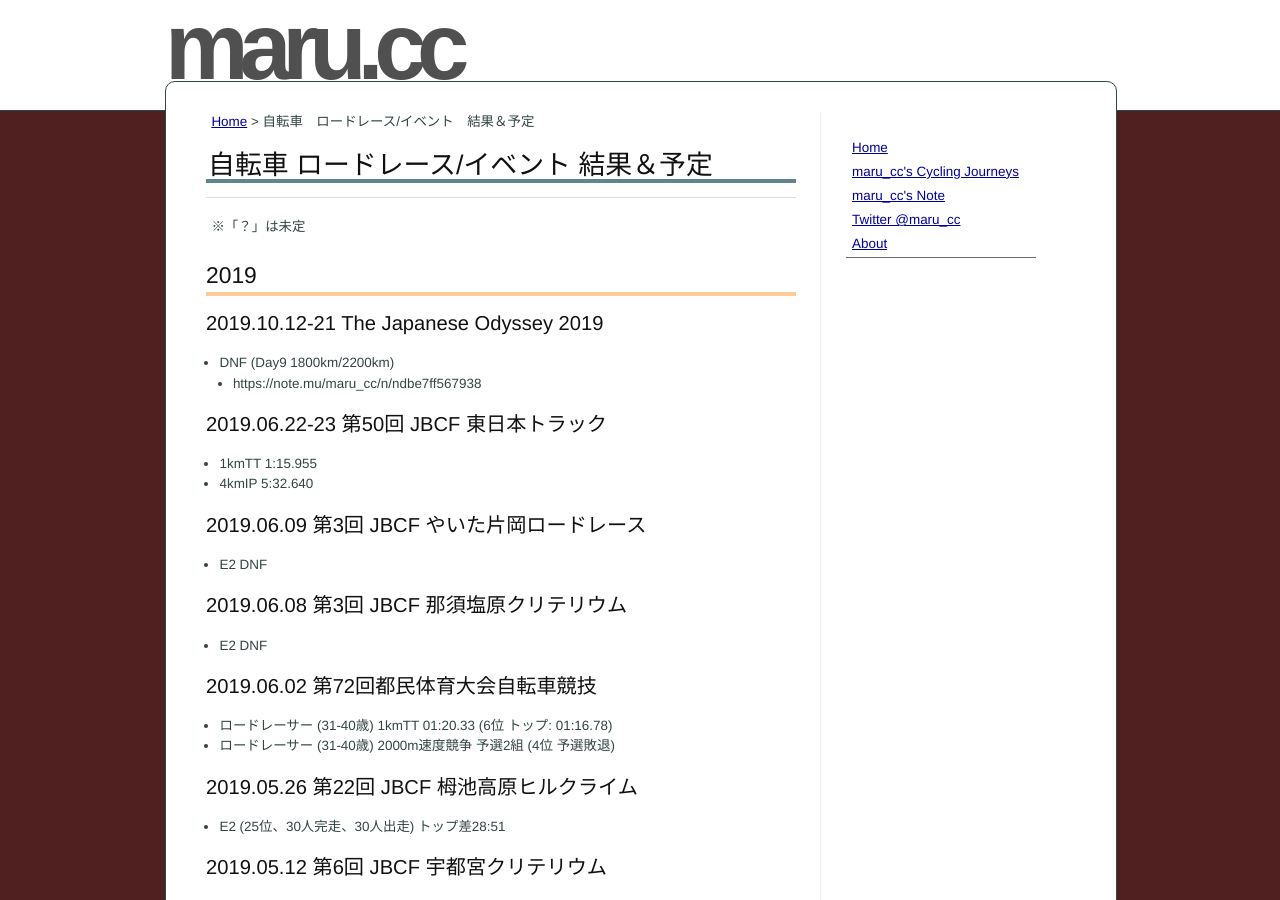
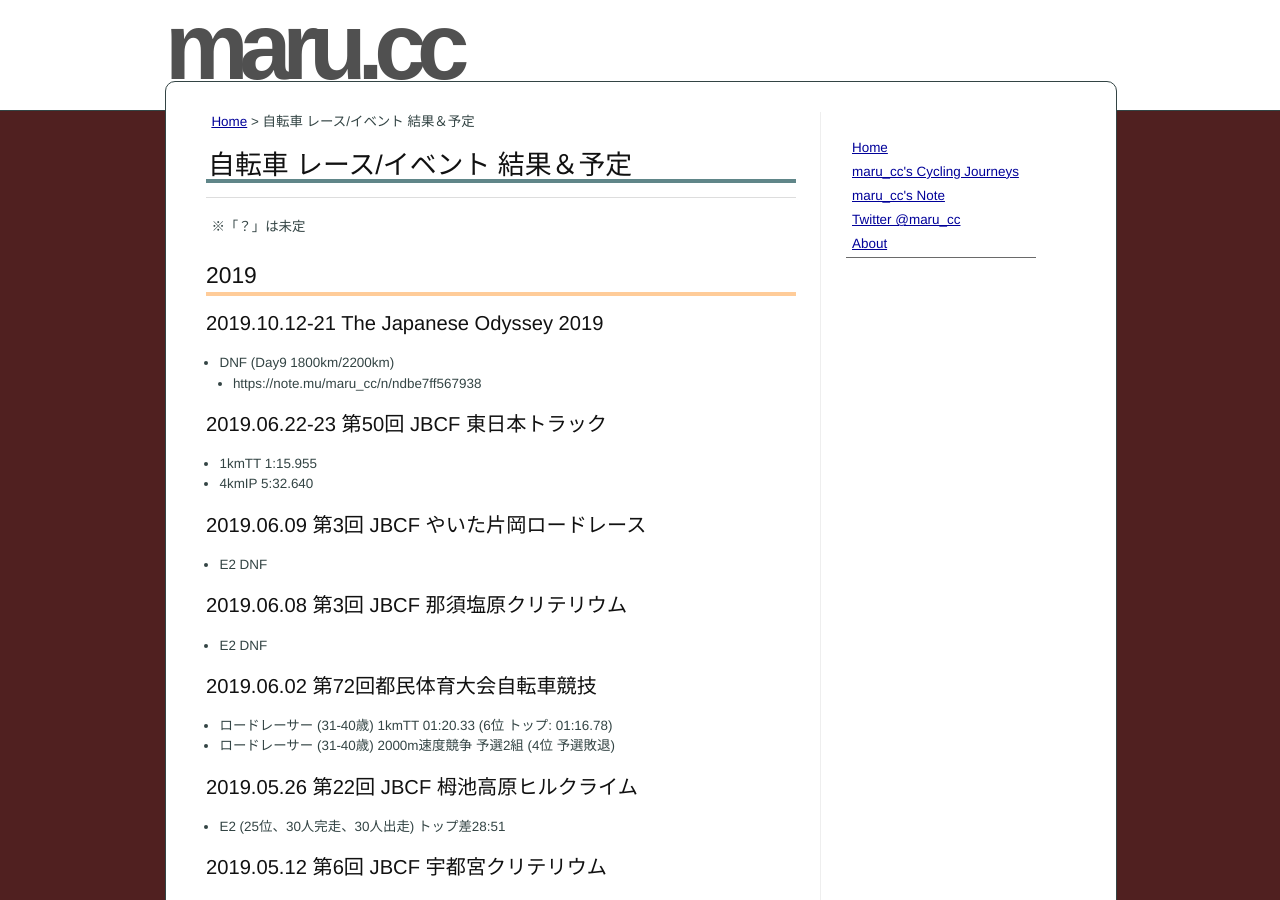
Before and after one commit to marucc/marucc.github.io, a Jekyll site: the page built from sports/results_bike.md, in a window 1280 px wide and 900 px high. Built offline with Jekyll 4.4.1, drawn with Linux system fonts in a browser that asks for light colours.

Commit message:
sports/results_bike.md updated from https://stackedit.io/

```diff
--- a/sports/results_bike.md
+++ b/sports/results_bike.md
@@ -4,9 +4,9 @@ title: 自転車 ロードレース/イベント 結果＆予定
 markdown: kramdown
 ---
 
-[Home](/) &gt; 自転車　ロードレース/イベント　結果＆予定
+[Home](/) &gt; 自転車 レース/イベント 結果＆予定
 
-# 自転車 ロードレース/イベント 結果＆予定
+# 自転車 レース/イベント 結果＆予定
 
 ----------
 ※「？」は未定
```
